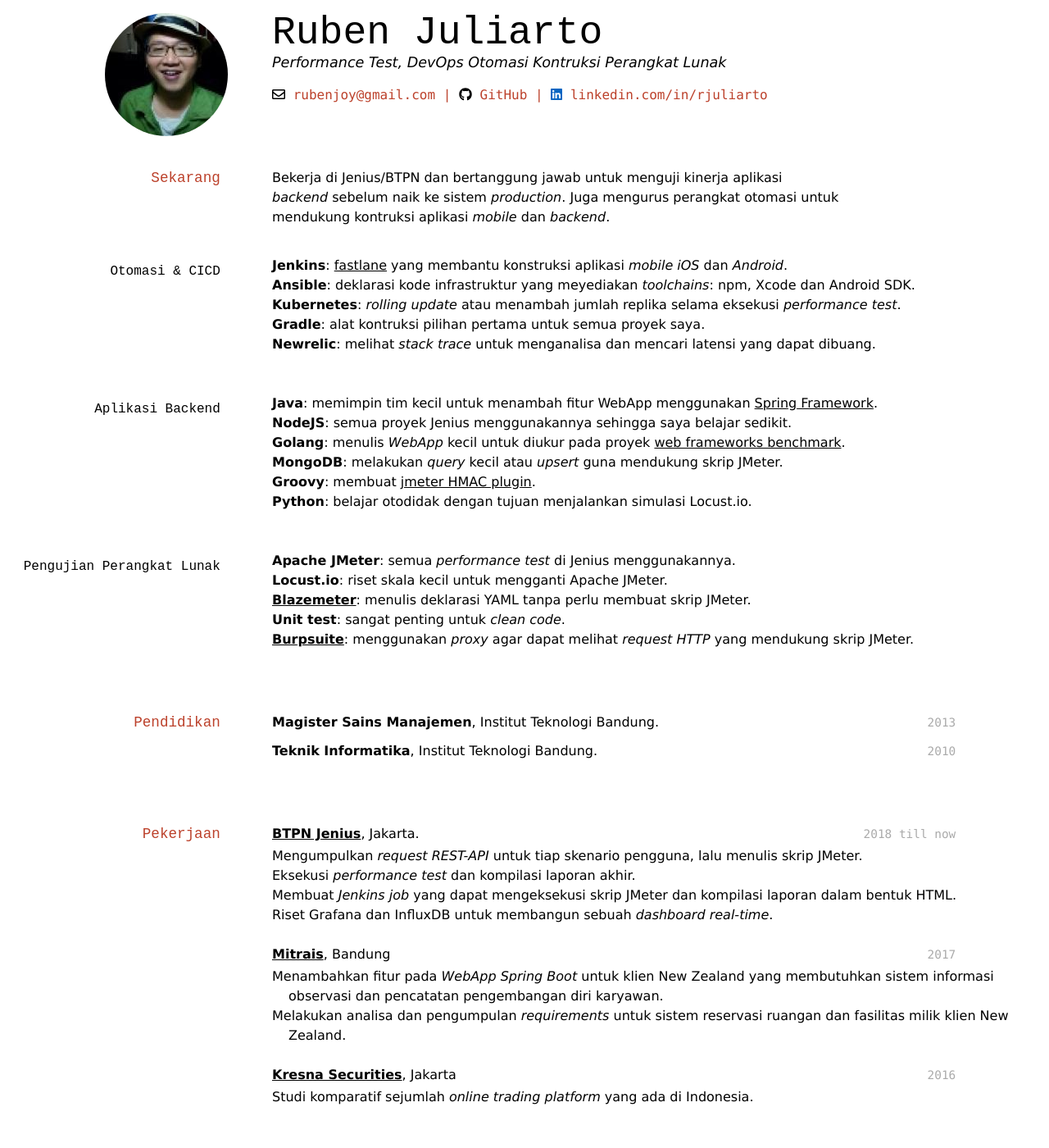
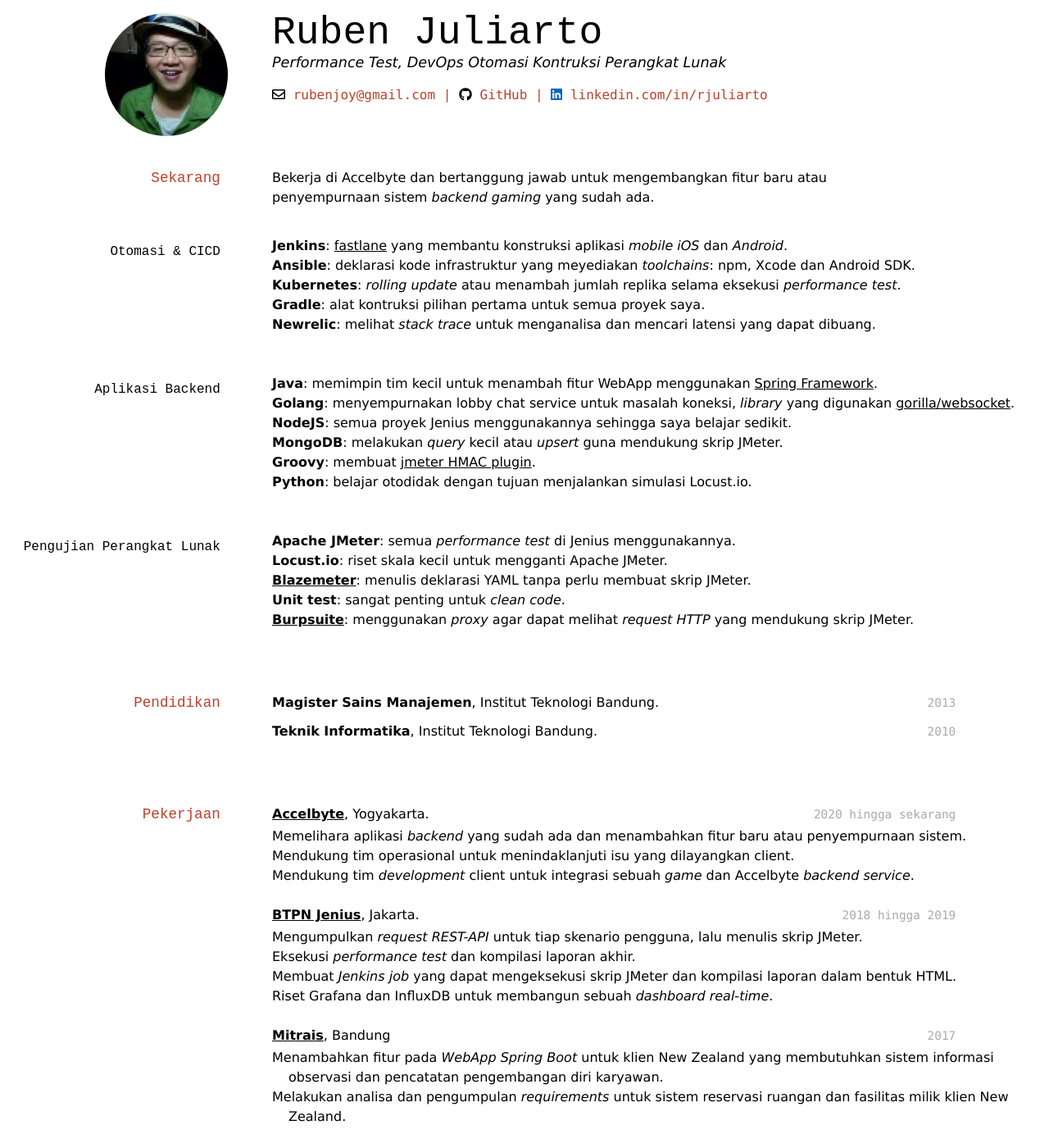
Before and after one commit to rubenjoy/web, a Jekyll site: the page built from id/index.md, in a window 1280 px wide and 1400 px high. Shown: the whole window at 82% size. Built offline with Jekyll 4.4.1, drawn with Linux system fonts in a browser that asks for light colours; some of the changed text lies outside the part shown.

Commit message:
update content

```diff
--- a/id/index.md
+++ b/id/index.md
@@ -2,7 +2,7 @@
 layout: cv
 title: Ruben Juliarto
 lang: id
-updated: 17 September 2019
+updated: 20 Juli 2020
 ---
 # Ruben Juliarto
 _Performance Test_, _DevOps_ Otomasi Kontruksi Perangkat Lunak
@@ -11,9 +11,8 @@ _Performance Test_, _DevOps_ Otomasi Kontruksi Perangkat Lunak
 
 ## Sekarang
 
-Bekerja di Jenius/BTPN dan bertanggung jawab untuk menguji kinerja aplikasi
-_backend_ sebelum naik ke sistem _production_. Juga mengurus perangkat otomasi
-untuk mendukung kontruksi aplikasi _mobile_ dan _backend_.
+Bekerja di Accelbyte dan bertanggung jawab untuk mengembangkan fitur baru atau
+penyempurnaan sistem _backend gaming_ yang sudah ada.
 
 ### Otomasi & CICD
 
@@ -26,8 +25,8 @@ untuk mendukung kontruksi aplikasi _mobile_ dan _backend_.
 ### Aplikasi Backend
 
  - __Java__: memimpin tim kecil untuk menambah fitur WebApp menggunakan [Spring Framework](http://springframework.org).
+ - __Golang__: menyempurnakan lobby chat service untuk masalah koneksi, _library_ yang digunakan [gorilla/websocket](https://github.com/gorilla/websocket).
  - __NodeJS__: semua proyek Jenius menggunakannya sehingga saya belajar sedikit.
- - __Golang__: menulis _WebApp_ kecil untuk diukur pada proyek [web frameworks benchmark](http://github.com/rubenjoy/webapps-rave).
  - __MongoDB__: melakukan _query_ kecil atau _upsert_ guna mendukung skrip JMeter.
  - __Groovy__: membuat [jmeter HMAC plugin](http://github.com/rubenjoy/jmeter-hmac-plugin).
  - __Python__: belajar otodidak dengan tujuan menjalankan simulasi Locust.io.
@@ -50,7 +49,14 @@ __Teknik Informatika__, Institut Teknologi Bandung.
 
 ## Pekerjaan
 
-`2018 till now`
+`2020 hingga sekarang`
+__[Accelbyte](https://accelbyte.io)__, Yogyakarta.
+
+- Memelihara aplikasi _backend_ yang sudah ada dan menambahkan fitur baru atau penyempurnaan sistem.
+- Mendukung tim operasional untuk menindaklanjuti isu yang dilayangkan client.
+- Mendukung tim _development_ client untuk integrasi sebuah _game_ dan Accelbyte _backend service_.
+
+`2018 hingga 2019`
 __[BTPN Jenius](http://jenius.com)__, Jakarta.
 
 - Mengumpulkan _request REST-API_ untuk tiap skenario pengguna, lalu menulis skrip JMeter.
```
Also changed, not shown: index.md (+11 -6 lines), zh/index.md (+4 -1 lines).
